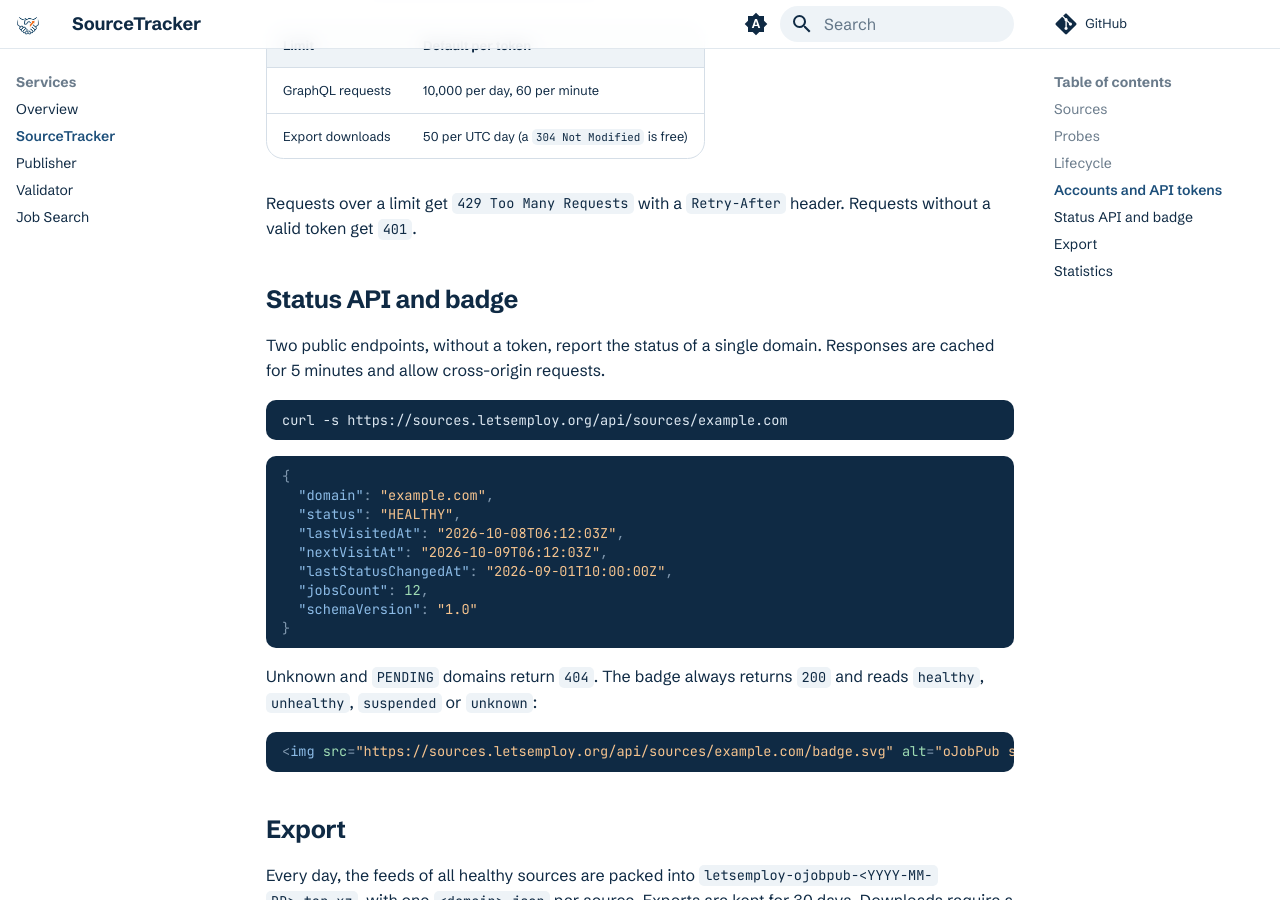
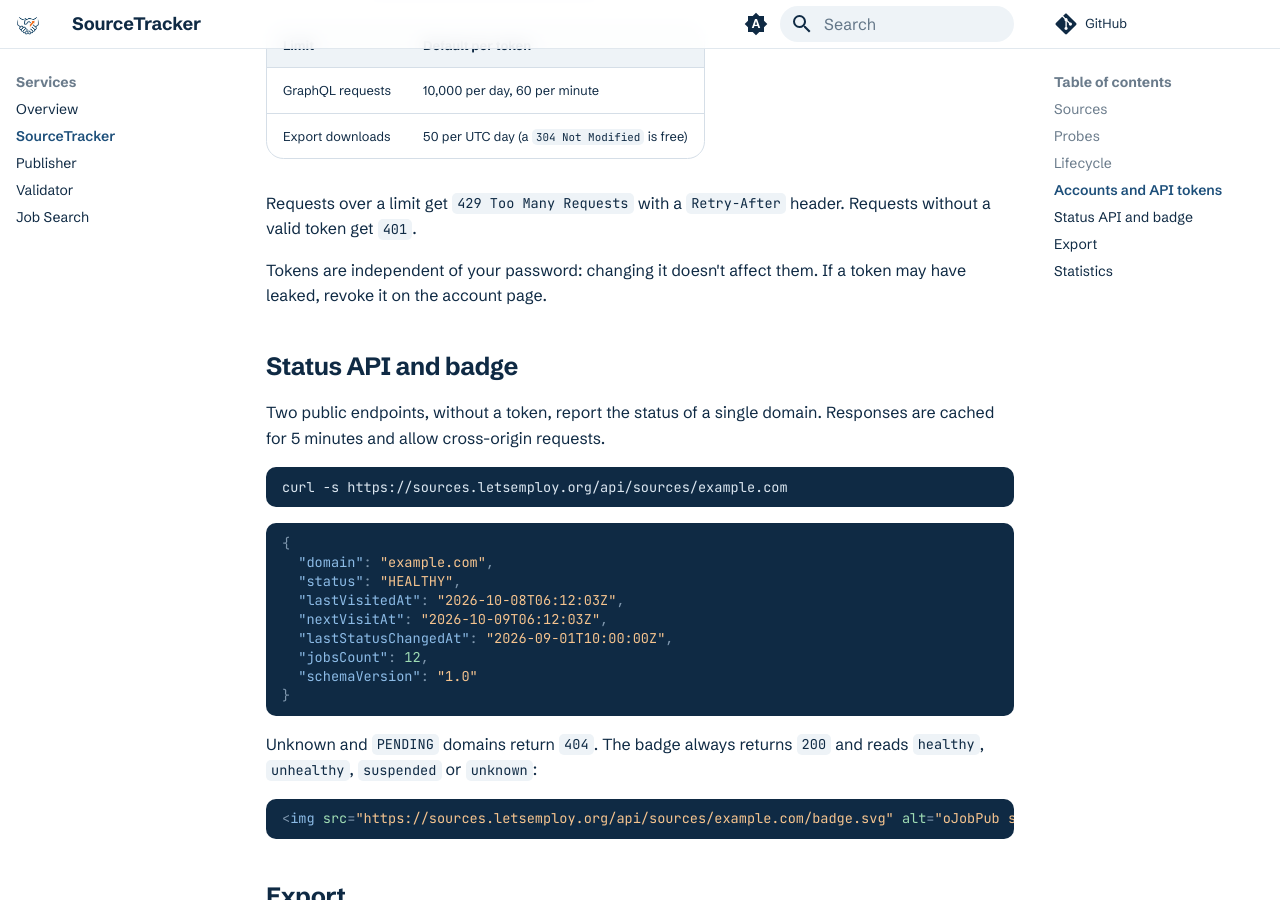
Before and after one commit to letsemploy/docs, an MkDocs documentation site: the page built from docs/resources/sourcetracker.md, in a window 1280 px wide and 900 px high, scrolled down 2380 px. Built offline with MkDocs 1.6.1 and Material for MkDocs 9.7.7, drawn with Linux system fonts in a browser that asks for light colours; comment, search, counter and statistics services are not loaded.

Commit message:
sourcetracker: note that tokens survive a password change
Co-Authored-By: Claude <noreply@anthropic.com>

```diff
--- a/docs/resources/sourcetracker.md
+++ b/docs/resources/sourcetracker.md
@@ -64,6 +64,8 @@ The export and the GraphQL API require an API token:
 
 Requests over a limit get `429 Too Many Requests` with a `Retry-After` header. Requests without a valid token get `401`.
 
+Tokens are independent of your password: changing it doesn't affect them. If a token may have leaked, revoke it on the account page.
+
 ## Status API and badge
 
 Two public endpoints, without a token, report the status of a single domain. Responses are cached for 5 minutes and allow cross-origin requests.
```
